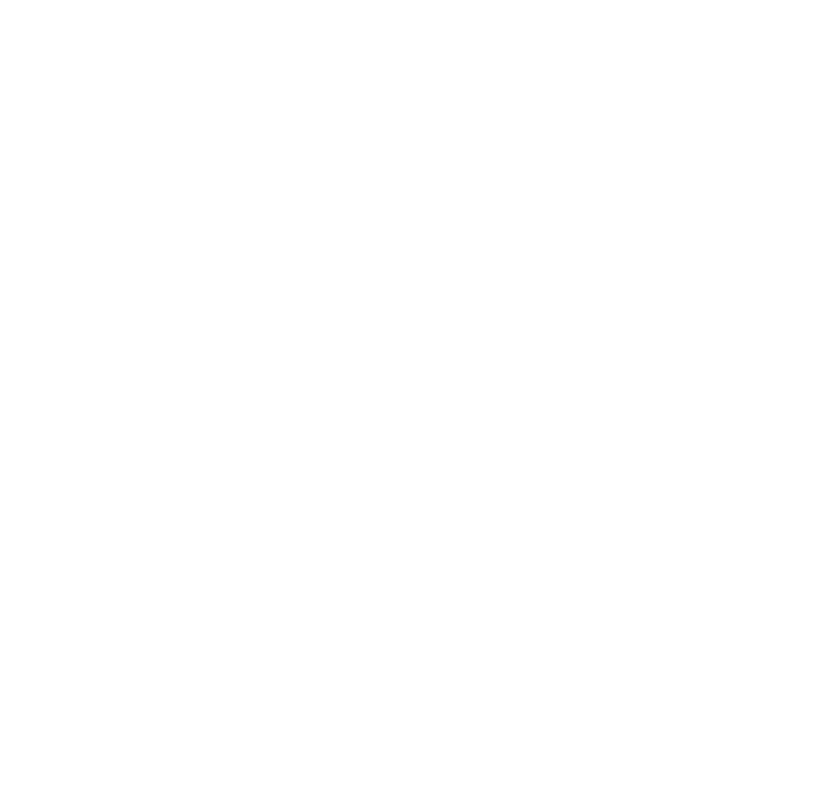
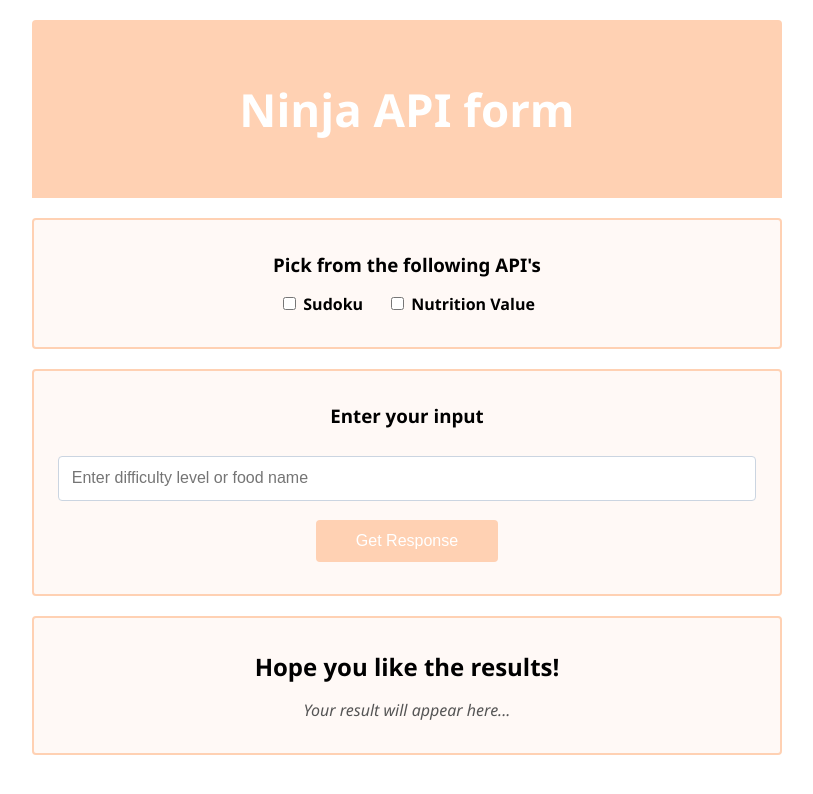
Before and after one commit to Jigudhari/portfolio-new, a plain HTML site: page sampleProject.html in a window 1280 px wide. Shown: the whole page, without its empty margins (233-1046 px from the left). Drawn offline with Linux system fonts and the light colour scheme.

Commit message:
Ninja API form from phase-4

```diff
--- a/sampleProject.html
+++ b/sampleProject.html
@@ -2,9 +2,35 @@
 <html lang="en">
 <head>
     <meta charset="UTF-8">
+    <meta name="viewport" content="width=device-width, initial-scale=1.0"/>
     <title>Title</title>
+    <link rel="stylesheet" href="assets/css/sample_project.css" />
 </head>
 <body>
-
-</body>
-</html>
+<main>
+    <article class="form">
+            <header>
+                <h2>Ninja API form</h2>
+            </header>
+            <section class="box">
+              <h3>Pick from the following API's</h3>
+              <div class="checkbox-group">
+            <label><input type="checkbox" id="sudokuCheckbox" name="api" value="sudoku"> Sudoku</label>
+            <label><input type="checkbox" id="NutritionCheckbox" name="api" value="nutrition"> Nutrition Value</label>
+          </div>
+            </section>
+            <section class="box">
+              <h3>Enter your input</h3>
+              <label for="userInput"></label>
+              <input type="text" id="userInput" placeholder="Enter difficulty level or food name">
+              <button id="submitBtn">Get Response</button>
+            </section>
+            <section class="box">
+              <h2>Hope you like the results!</h2>
+              <div id="responseArea">Your result will appear here...</div>
+        </section>
+          </article>
+    </main>
+    <script defer src="assets/js/sample_project.js"></script>
+    </body>
+    </html>
```
